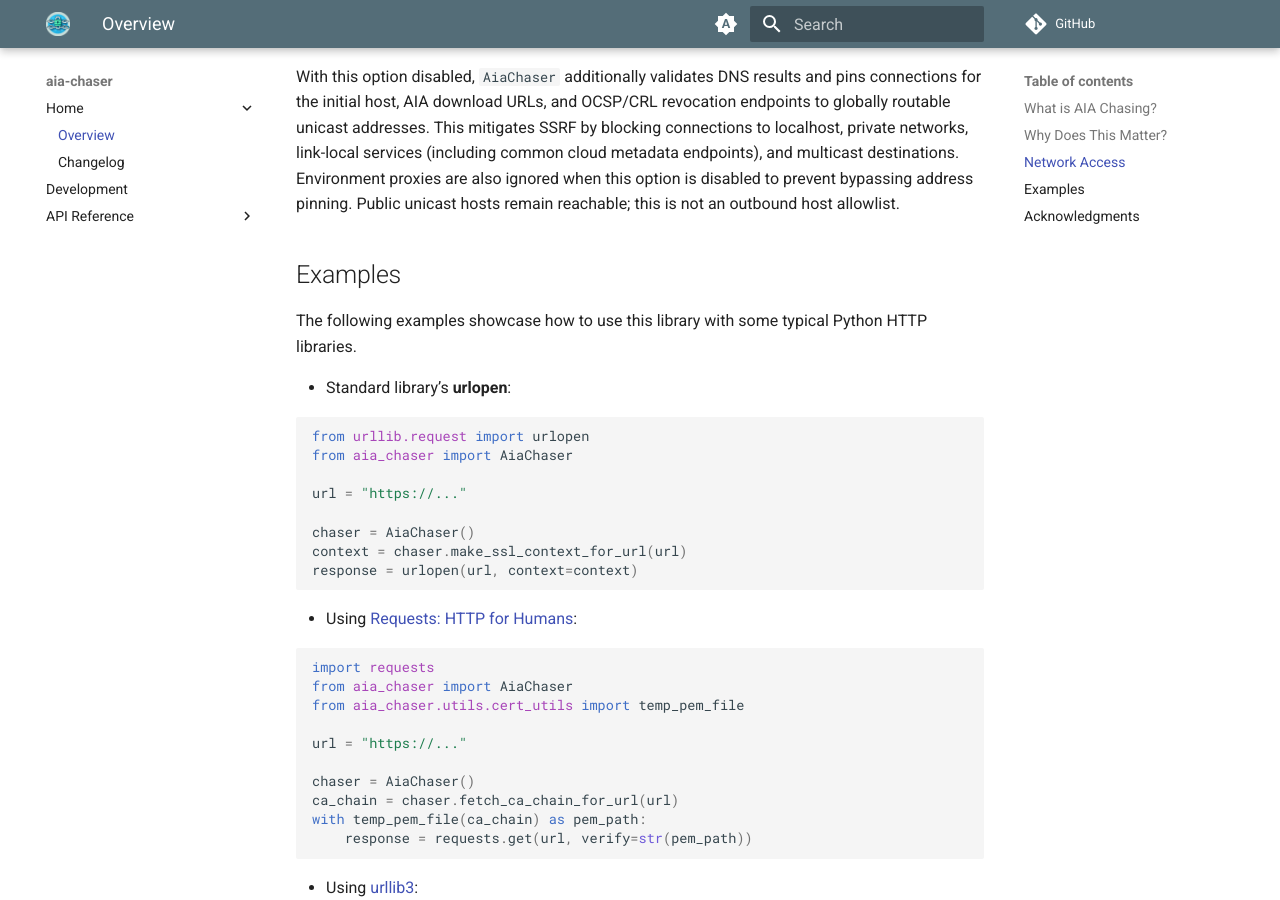
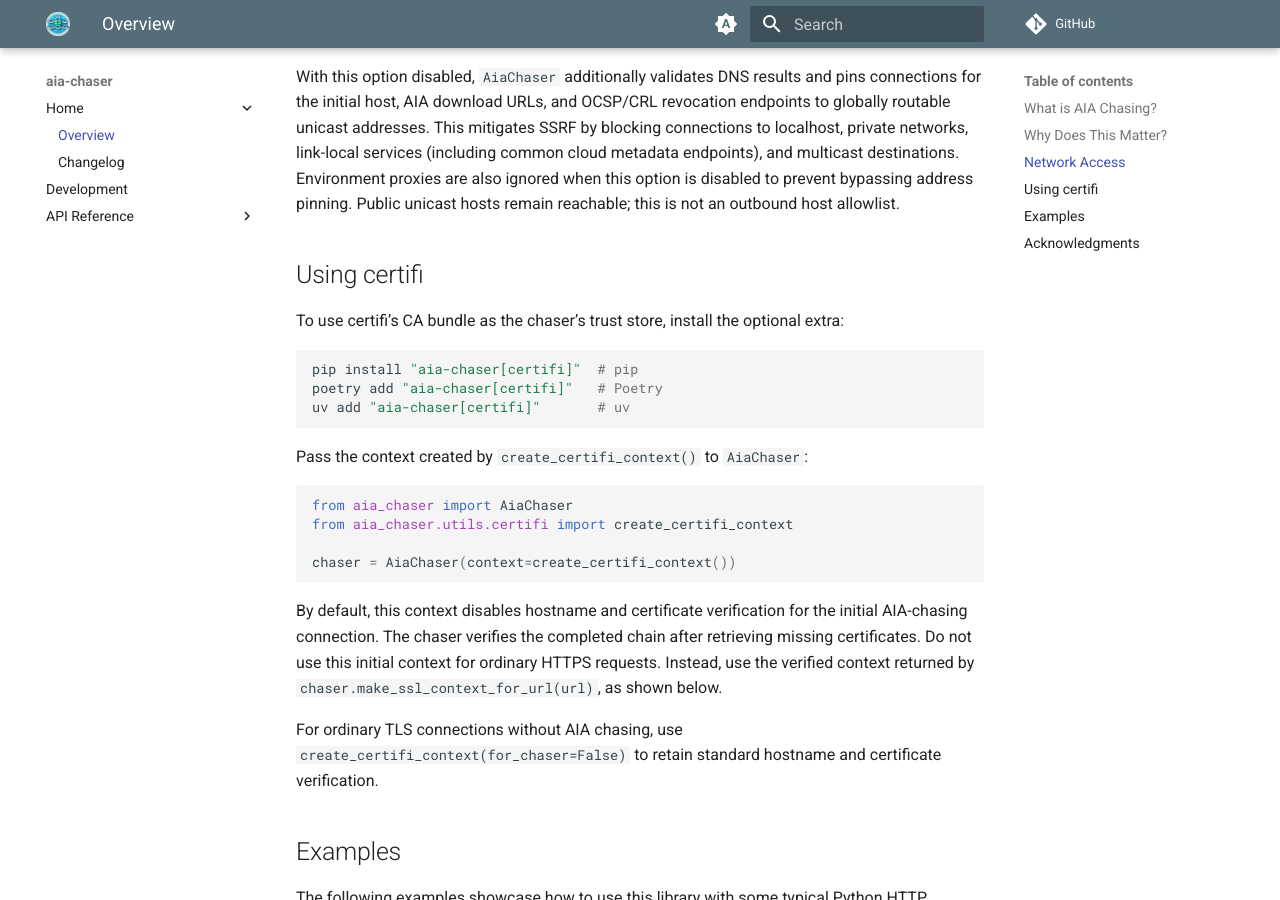
Before and after one commit to jponf/aia-chaser, an MkDocs documentation site: the page built from docs/index.md, in a window 1280 px wide and 900 px high, scrolled down 1083 px. Built offline with MkDocs 1.6.1 and Material for MkDocs 9.7.7, drawn with Linux system fonts in a browser that asks for light colours; comment, search, counter and statistics services are not loaded.

Commit message:
docs: document certifi trust-store setup and API

````diff
--- a/README.md
+++ b/README.md
@@ -57,6 +57,36 @@ services (including common cloud metadata endpoints), and multicast
 destinations. Environment proxies are also ignored when this option is
 disabled to prevent bypassing address pinning. Public unicast hosts remain
 reachable; this is not an outbound host allowlist.
+
+## Using certifi
+
+To use certifi's CA bundle as the chaser's trust store, install the optional
+extra:
+
+```sh
+pip install "aia-chaser[certifi]"  # pip
+poetry add "aia-chaser[certifi]"   # Poetry
+uv add "aia-chaser[certifi]"       # uv
+```
+
+Pass the context created by `create_certifi_context()` to `AiaChaser`:
+
+```Python
+from aia_chaser import AiaChaser
+from aia_chaser.utils.certifi import create_certifi_context
+
+chaser = AiaChaser(context=create_certifi_context())
+```
+
+By default, this context disables hostname and certificate verification for
+the initial AIA-chasing connection. The chaser verifies the completed chain
+after retrieving missing certificates. Do not use this initial context for
+ordinary HTTPS requests. Instead, use the verified context returned by
+`chaser.make_ssl_context_for_url(url)`, as shown below.
+
+For ordinary TLS connections without AIA chasing, use
+`create_certifi_context(for_chaser=False)` to retain standard hostname and
+certificate verification.
 
 ## Examples
 
````
Also changed, not shown: docs/references/utils.md (+4 -0 lines).
